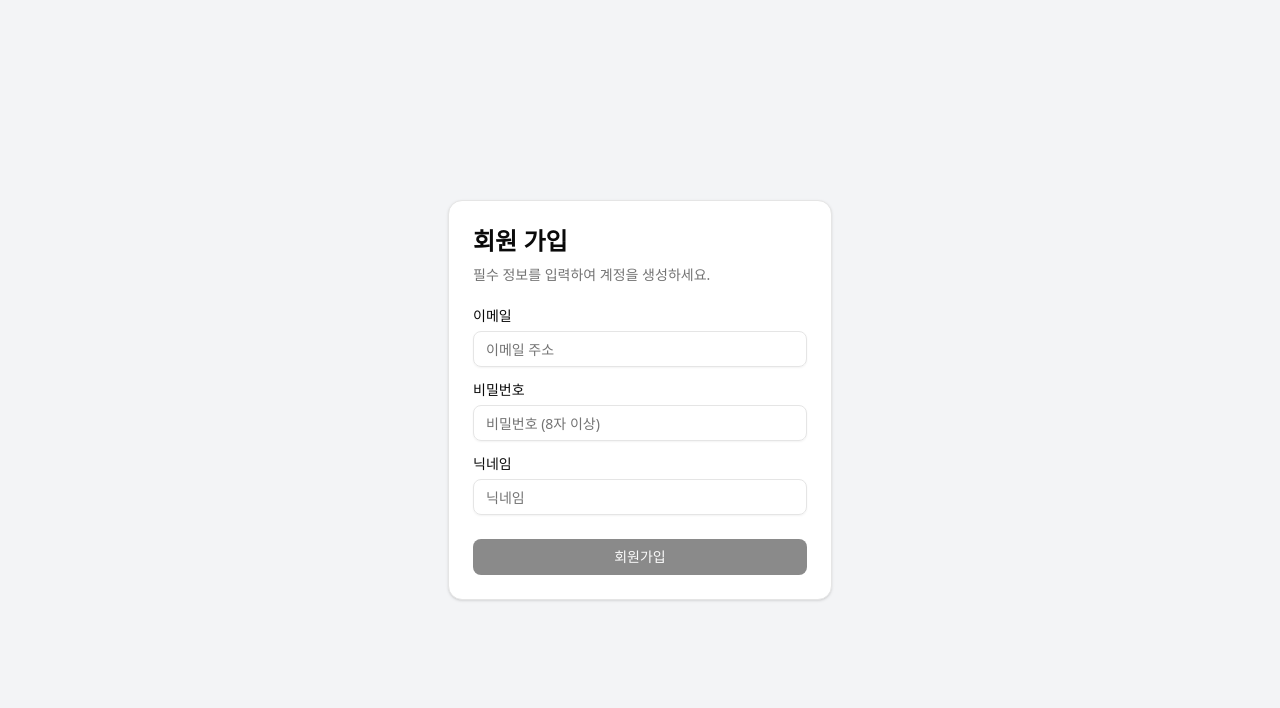
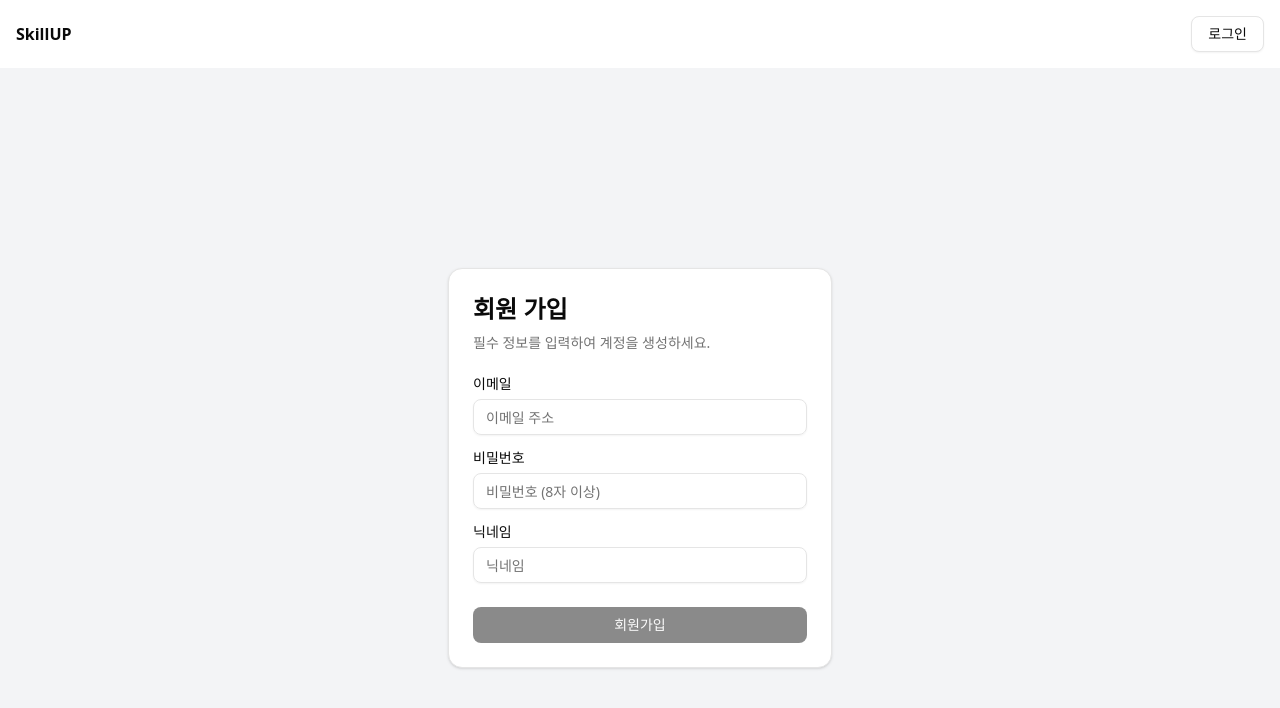
Before and after one commit to fhwang98/skill-up, a React (Vite) app in the folder frontend/: page /join in a window 1280 px wide. Shown: the top 708 px of the page. Built offline with nearby package versions, Linux system fonts and the light colour scheme; no server answers.

Commit message:
feat: 로그인 / 로그아웃 버튼 헤더 컴포넌트 추가

```diff
--- a/frontend/src/App.jsx
+++ b/frontend/src/App.jsx
@@ -1,10 +1,11 @@
 import { Outlet } from "react-router-dom";
 import "@/assets/css/index.css";
+import Header from "@/components/Header";
 
 function App() {
 	return (
 		<>
-			<header></header>
+			<Header />
 			<main>
 				<Outlet />
 			</main>
--- /dev/null
+++ b/frontend/src/components/Header.jsx
@@ -0,0 +1,56 @@
+import { logout } from "@/api/auth";
+import { Button } from "@/components/ui/button";
+import { useEffect, useState } from "react";
+import { useNavigate, useLocation } from "react-router-dom";
+
+const Header = () => {
+	const [isLoggedIn, setIsLoggedIn] = useState(false);
+	const navigate = useNavigate();
+	const location = useLocation();
+
+	useEffect(() => {
+		setIsLoggedIn(!!localStorage.getItem("accessToken"));
+	}, []);
+
+	const handleLogout = async () => {
+		try {
+			await logout();
+		} finally {
+			localStorage.removeItem("accessToken");
+			setIsLoggedIn(false);
+			navigate("/login");
+		}
+	};
+
+	const isLoginPage = location.pathname === "/login";
+
+	return (
+		<header>
+			<div className="flex justify-between items-center p-4">
+				<div className="font-bold">SkillUP</div>
+				<div className="flex gap-2">
+					{!isLoggedIn && !isLoginPage && (
+						<Button
+							variant="outline"
+							className="cursor-pointer"
+							onClick={() => navigate("/login")}
+						>
+							로그인
+						</Button>
+					)}
+					{isLoggedIn && (
+						<Button
+							variant="outline"
+							onClick={handleLogout}
+							className="cursor-pointer"
+						>
+							로그아웃
+						</Button>
+					)}
+				</div>
+			</div>
+		</header>
+	);
+};
+
+export default Header;
```
